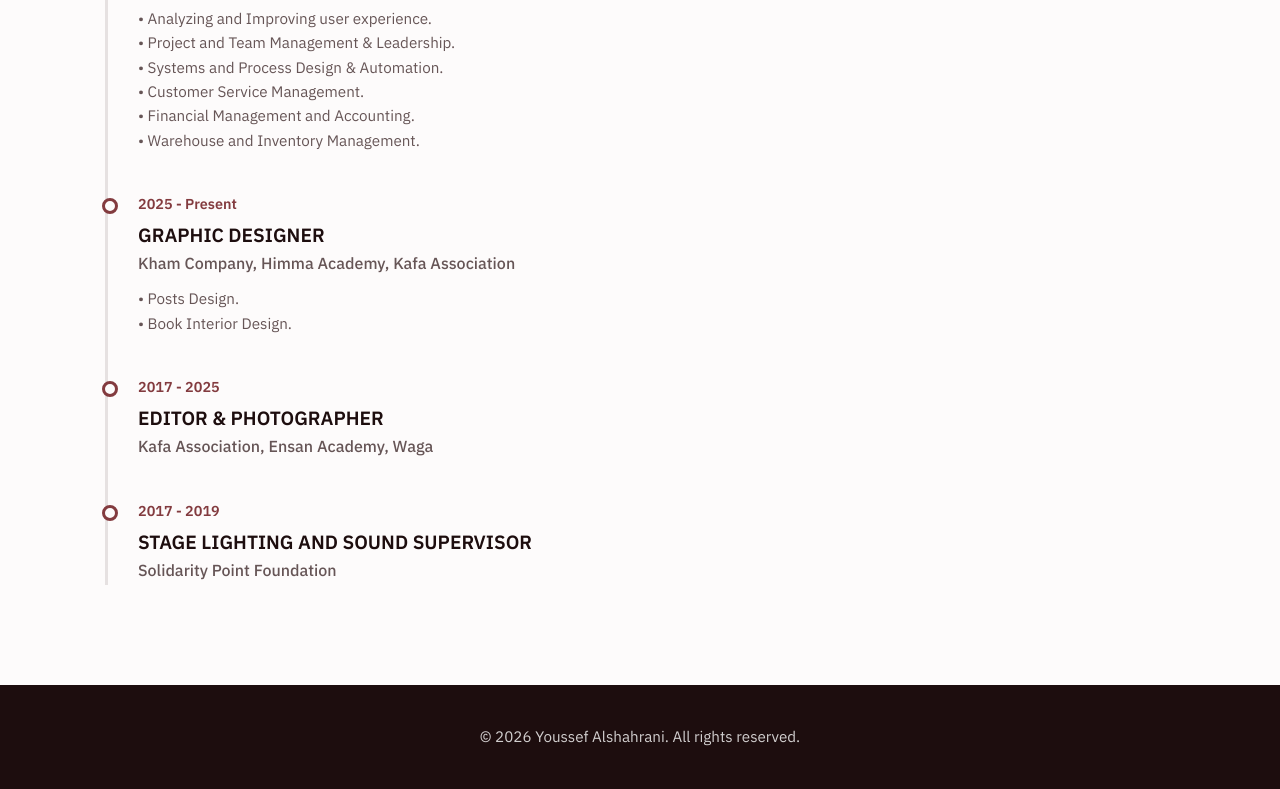
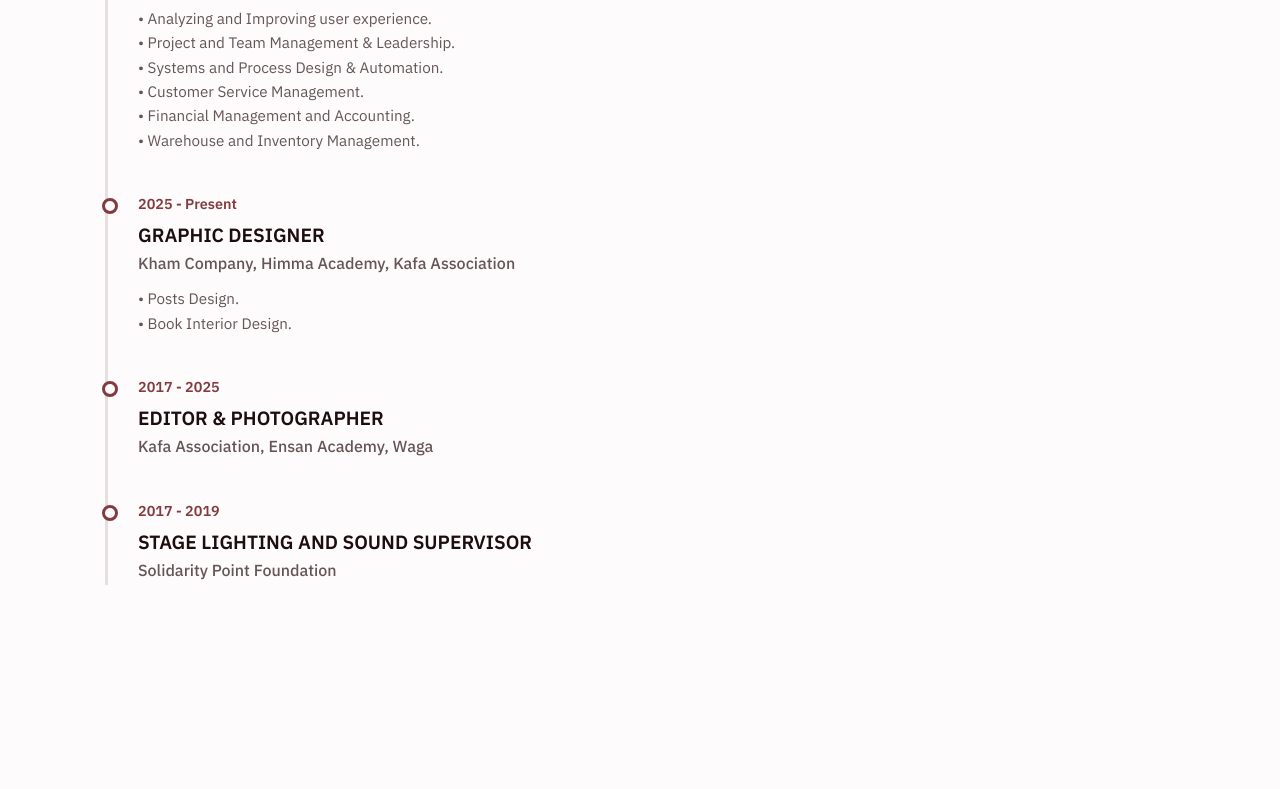
Before and after one commit to youssefalshahrani/Portfolio, a plain HTML site: page index.html in a window 1280 px wide. Shown: the part 2362-3151 px from the top of the page. After the commit the page ends 3027 px from the top, so only its background shows below. Drawn offline with Linux system fonts and the light colour scheme.

Commit message:
Update index.html

```diff
--- a/index.html
+++ b/index.html
@@ -564,9 +564,6 @@ I am a student majoring in Human-Computer Interaction (HCI) with over 8 years of
         </div>
     </section>
 
-    <footer>
-        <p>&copy; 2026 Youssef Alshahrani. All rights reserved.</p>
-    </footer>
 
 </body>
 </html>
```
